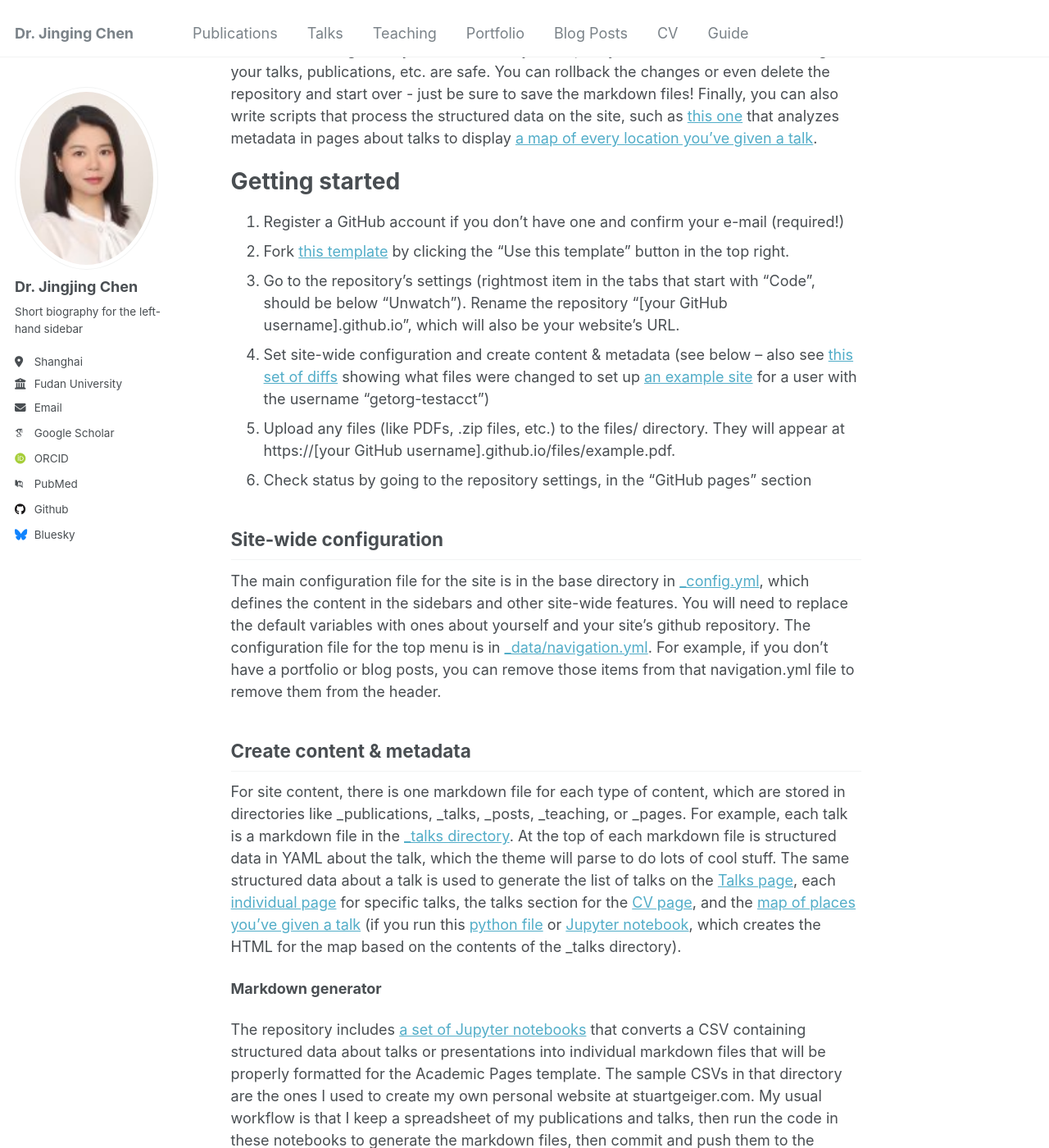
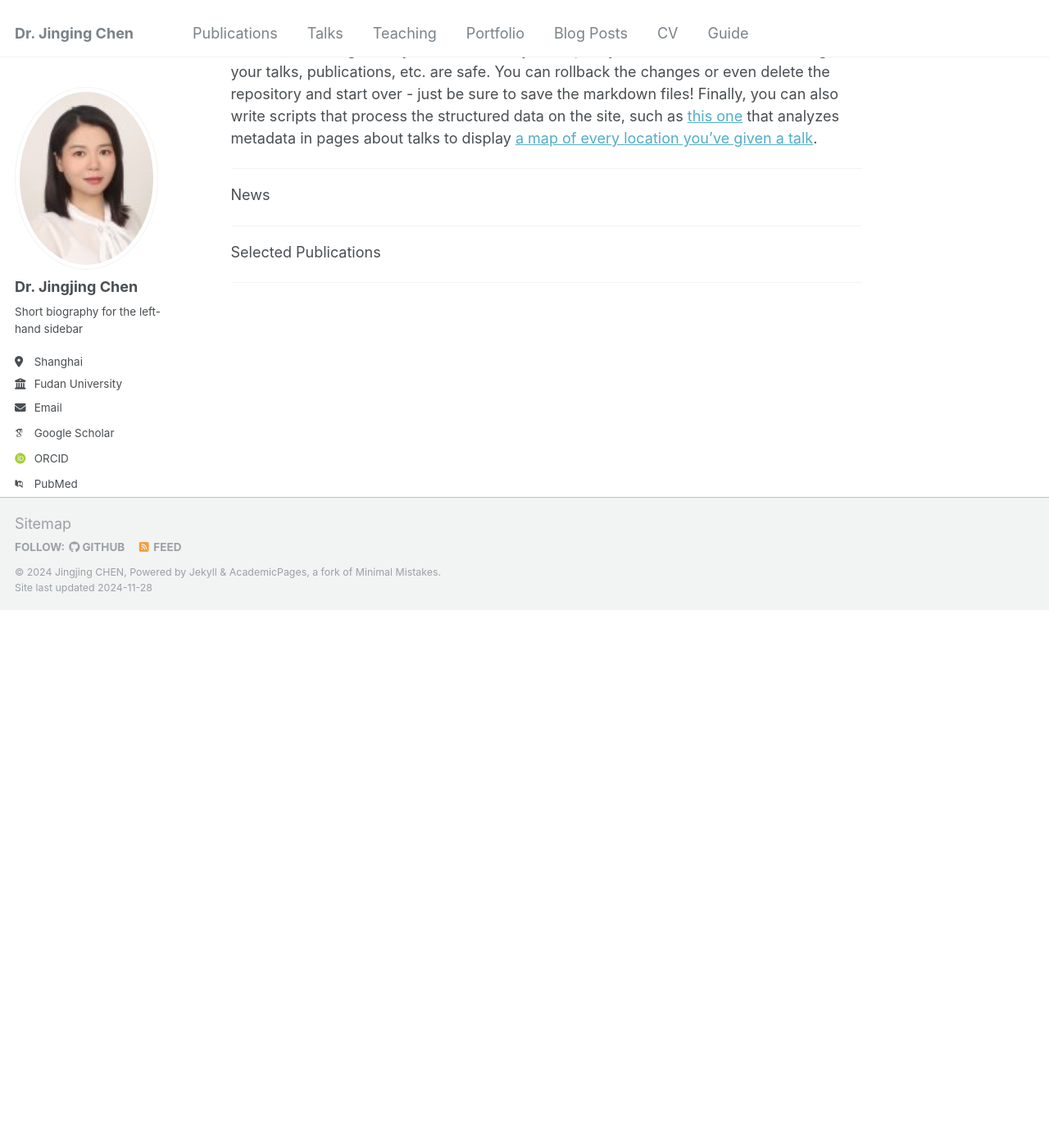
Before and after one commit to jingjing1/homepage, a Jekyll site: the page built from _pages/about.md, in a window 1280 px wide and 1400 px high, scrolled down 791 px. Shown: the whole window at 82% size. Built offline with Jekyll 4.4.1, drawn with Linux system fonts in a browser that asks for light colours; some web fonts are replaced; after the commit the page ends 1535 px from its top, so only the background shows below that; some of the changed text lies outside the part shown.

Commit message:
Update about.md

```diff
--- a/_pages/about.md
+++ b/_pages/about.md
@@ -9,41 +9,18 @@ redirect_from:
 
 This is the front page of a website that is powered by the [Academic Pages template](https://github.com/academicpages/academicpages.github.io) and hosted on GitHub pages. [GitHub pages](https://pages.github.com) is a free service in which websites are built and hosted from code and data stored in a GitHub repository, automatically updating when a new commit is made to the repository. This template was forked from the [Minimal Mistakes Jekyll Theme](https://mmistakes.github.io/minimal-mistakes/) created by Michael Rose, and then extended to support the kinds of content that academics have: publications, talks, teaching, a portfolio, blog posts, and a dynamically-generated CV. You can fork [this template](https://github.com/academicpages/academicpages.github.io) right now, modify the configuration and markdown files, add your own PDFs and other content, and have your own site for free, with no ads!
 
-A data-driven personal website
+About me
 ======
 Like many other Jekyll-based GitHub Pages templates, Academic Pages makes you separate the website's content from its form. The content & metadata of your website are in structured markdown files, while various other files constitute the theme, specifying how to transform that content & metadata into HTML pages. You keep these various markdown (.md), YAML (.yml), HTML, and CSS files in a public GitHub repository. Each time you commit and push an update to the repository, the [GitHub pages](https://pages.github.com/) service creates static HTML pages based on these files, which are hosted on GitHub's servers free of charge.
 
 Many of the features of dynamic content management systems (like Wordpress) can be achieved in this fashion, using a fraction of the computational resources and with far less vulnerability to hacking and DDoSing. You can also modify the theme to your heart's content without touching the content of your site. If you get to a point where you've broken something in Jekyll/HTML/CSS beyond repair, your markdown files describing your talks, publications, etc. are safe. You can rollback the changes or even delete the repository and start over - just be sure to save the markdown files! Finally, you can also write scripts that process the structured data on the site, such as [this one](https://github.com/academicpages/academicpages.github.io/blob/master/talkmap.ipynb) that analyzes metadata in pages about talks to display [a map of every location you've given a talk](https://academicpages.github.io/talkmap.html).
 
-Getting started
-======
-1. Register a GitHub account if you don't have one and confirm your e-mail (required!)
-1. Fork [this template](https://github.com/academicpages/academicpages.github.io) by clicking the "Use this template" button in the top right.
-1. Go to the repository's settings (rightmost item in the tabs that start with "Code", should be below "Unwatch"). Rename the repository "[your GitHub username].github.io", which will also be your website's URL.
-1. Set site-wide configuration and create content & metadata (see below -- also see [this set of diffs](http://archive.is/3TPas) showing what files were changed to set up [an example site](https://getorg-testacct.github.io) for a user with the username "getorg-testacct")
-1. Upload any files (like PDFs, .zip files, etc.) to the files/ directory. They will appear at https://[your GitHub username].github.io/files/example.pdf.
-1. Check status by going to the repository settings, in the "GitHub pages" section
+------
 
-Site-wide configuration
+News
+
 ------
-The main configuration file for the site is in the base directory in [_config.yml](https://github.com/academicpages/academicpages.github.io/blob/master/_config.yml), which defines the content in the sidebars and other site-wide features. You will need to replace the default variables with ones about yourself and your site's github repository. The configuration file for the top menu is in [_data/navigation.yml](https://github.com/academicpages/academicpages.github.io/blob/master/_data/navigation.yml). For example, if you don't have a portfolio or blog posts, you can remove those items from that navigation.yml file to remove them from the header.
 
-Create content & metadata
+Selected Publications
+
 ------
-For site content, there is one markdown file for each type of content, which are stored in directories like _publications, _talks, _posts, _teaching, or _pages. For example, each talk is a markdown file in the [_talks directory](https://github.com/academicpages/academicpages.github.io/tree/master/_talks). At the top of each markdown file is structured data in YAML about the talk, which the theme will parse to do lots of cool stuff. The same structured data about a talk is used to generate the list of talks on the [Talks page](https://academicpages.github.io/talks), each [individual page](https://academicpages.github.io/talks/2012-03-01-talk-1) for specific talks, the talks section for the [CV page](https://academicpages.github.io/cv), and the [map of places you've given a talk](https://academicpages.github.io/talkmap.html) (if you run this [python file](https://github.com/academicpages/academicpages.github.io/blob/master/talkmap.py) or [Jupyter notebook](https://github.com/academicpages/academicpages.github.io/blob/master/talkmap.ipynb), which creates the HTML for the map based on the contents of the _talks directory).
-
-**Markdown generator**
-
-The repository includes [a set of Jupyter notebooks](https://github.com/academicpages/academicpages.github.io/tree/master/markdown_generator
-) that converts a CSV containing structured data about talks or presentations into individual markdown files that will be properly formatted for the Academic Pages template. The sample CSVs in that directory are the ones I used to create my own personal website at stuartgeiger.com. My usual workflow is that I keep a spreadsheet of my publications and talks, then run the code in these notebooks to generate the markdown files, then commit and push them to the GitHub repository.
-
-How to edit your site's GitHub repository
-------
-Many people use a git client to create files on their local computer and then push them to GitHub's servers. If you are not familiar with git, you can directly edit these configuration and markdown files directly in the github.com interface. Navigate to a file (like [this one](https://github.com/academicpages/academicpages.github.io/blob/master/_talks/2012-03-01-talk-1.md) and click the pencil icon in the top right of the content preview (to the right of the "Raw | Blame | History" buttons). You can delete a file by clicking the trashcan icon to the right of the pencil icon. You can also create new files or upload files by navigating to a directory and clicking the "Create new file" or "Upload files" buttons.
-
-Example: editing a markdown file for a talk
-![Editing a markdown file for a talk](/images/editing-talk.png)
-
-For more info
-------
-More info about configuring Academic Pages can be found in [the guide](https://academicpages.github.io/markdown/), the [growing wiki](https://github.com/academicpages/academicpages.github.io/wiki), and you can always [ask a question on GitHub](https://github.com/academicpages/academicpages.github.io/discussions). The [guides for the Minimal Mistakes theme](https://mmistakes.github.io/minimal-mistakes/docs/configuration/) (which this theme was forked from) might also be helpful.
```
